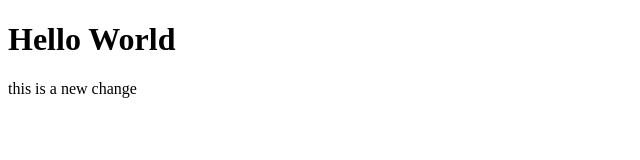
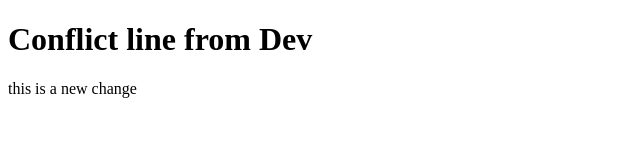
Before and after one commit to AhmedNad-Dev/Practice, a plain HTML site: page index.html in a window 1280 px wide. Shown: the whole page, without its empty margins (0-640 px from the left). Drawn offline with Linux system fonts and the light colour scheme.

Commit message:
Dev A: Conflict change

```diff
--- a/index.html
+++ b/index.html
@@ -6,7 +6,7 @@
     <title>Document</title>
 </head>
 <body>
-    <h1>Hello World</h1>
+    <h1>Conflict line from Dev </h1>
     <p>this is a new change</p>
 </body>
 </html>
```
